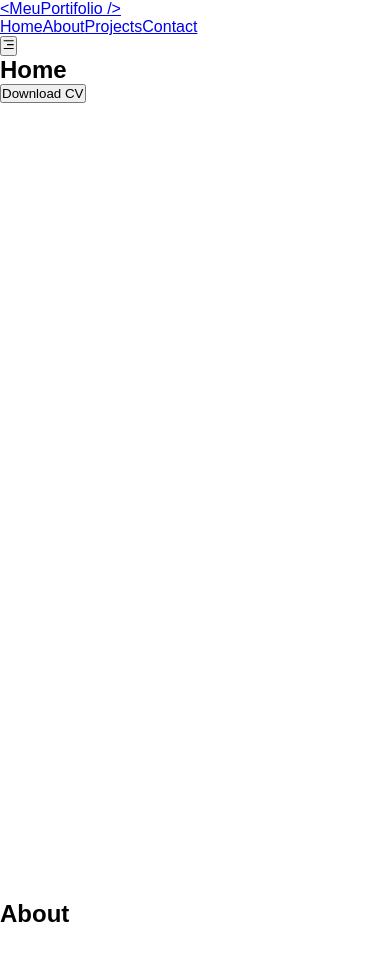
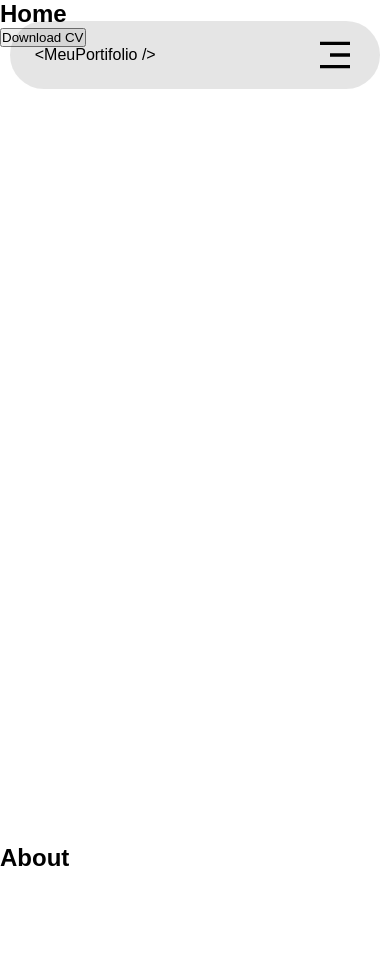
Before and after one commit to iagoslopes/Portifolio, a React (Vite) app in the folder portifolio/: page / in a window 390 px wide. Shown: the top 960 px of the page. Built offline with nearby package versions, Linux system fonts and the light colour scheme.

Commit message:
Criando o header, sem responsividade

```diff
--- a/portifolio/src/Components/Header/Header.jsx
+++ b/portifolio/src/Components/Header/Header.jsx
@@ -1,5 +1,6 @@
 import React, { useState } from 'react';
 import { RiMenu3Fill, RiCloseLine } from 'react-icons/ri';
+import './header.css';
 
 function Header() {
     const [showMenu, setShowMenu] = useState(false);
@@ -7,8 +8,8 @@ function Header() {
 
     return (
         <header>
-            <div>
-                <a href="#">
+            <div className='logo_menu'>
+                <a href="#home">
                     {logo}
                 </a>
             </div>
@@ -30,7 +31,7 @@ function Header() {
                 className='btn_menu'
                 onClick={() =>
                     setShowMenu(!showMenu)}>
-                {showMenu ? <RiCloseLine /> : <RiMenu3Fill />}
+                {showMenu ? <RiCloseLine size={40} /> : <RiMenu3Fill size={40} />}
             </button>
         </header>
     )
--- /dev/null
+++ b/portifolio/src/Components/Header/header.css
@@ -0,0 +1,67 @@
+header {
+    display: flex;
+    position: fixed;
+    width: 95vw;
+    height: 8vh;
+    align-items: center;
+    justify-content: space-around;
+    background-color: rgba(0, 0, 0, 0.1);
+    top: 2.5vh;
+    left: 2.5vw;
+    border-radius: 4vh;
+    z-index: 1;
+}
+
+.logo_menu {
+    position: relative;
+    display: flex;
+}
+
+.logo_menu a {
+    color: black;
+    text-decoration: none;
+}
+
+.nav_menu {
+    display: flex;
+    position: relative;
+    justify-content: center;
+    text-align: center;
+    gap: 20px;
+}
+
+.nav_menu a {
+    color: black;
+    text-decoration: none;
+}
+
+.btn_menu {
+    display: none;
+}
+
+.btn_menu:hover {
+    cursor: pointer;
+}
+
+@media screen and (max-width: 912px) {
+    header {
+        justify-content: space-between;
+    }
+
+    .logo_menu {
+        left: 25px;
+    }
+
+    .nav_menu {
+        display: none;
+    }
+
+    .btn_menu {
+        display: flex;
+        position: relative;
+        right: 25px;
+        border: none;
+        background-color: transparent;
+    }
+
+}
```
